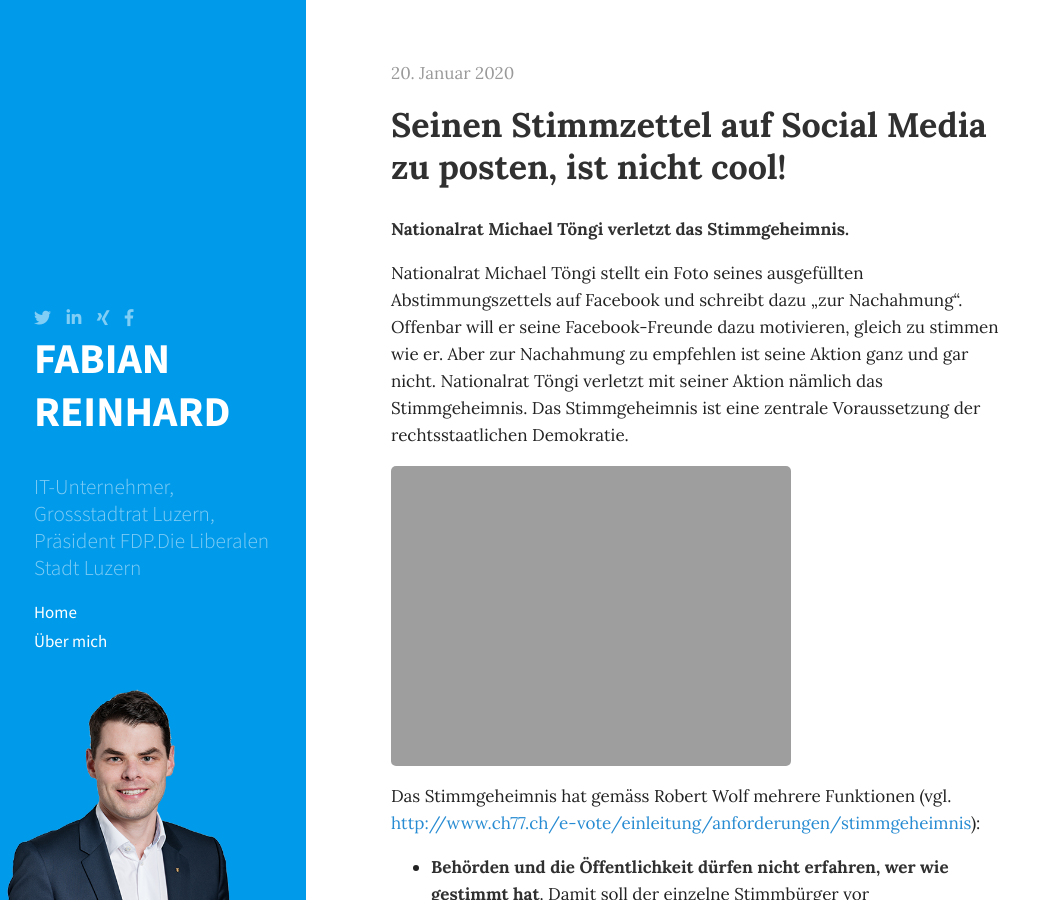
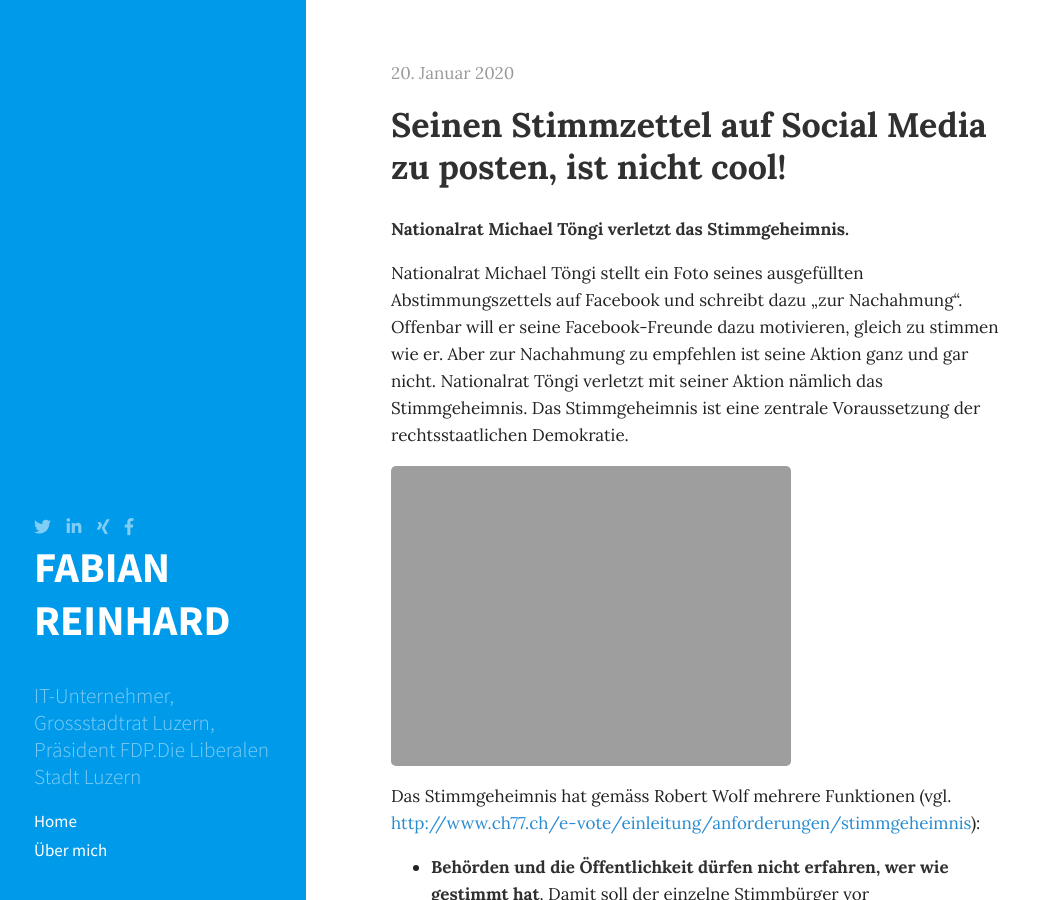
Before and after one commit to freinhard/freinhard.github.io, a Jekyll site: the page built from index.html, in a window 1280 px wide and 900 px high. Shown: the whole window, without its empty margins (0-1054 px from the left). Built offline with Jekyll 4.4.1, drawn with Linux system fonts in a browser that asks for light colours; nearby versions of some CDN libraries; the list of posts is cut into pages by our own code; comment, search, counter and statistics services are not loaded.

Commit message:
Hides photo in sidebar

```diff
--- a/_includes/sidebar.html
+++ b/_includes/sidebar.html
@@ -35,9 +35,9 @@
 
     </nav>
 
-    <div class="portrait">
+    <!-- <div class="portrait">
         <img src="{{ site.baseurl }}/public/assets/FR-Side.png" alt="Fabian Reinhard" />
-    </div>
+    </div> -->
 
   </div>
 </div>
```
